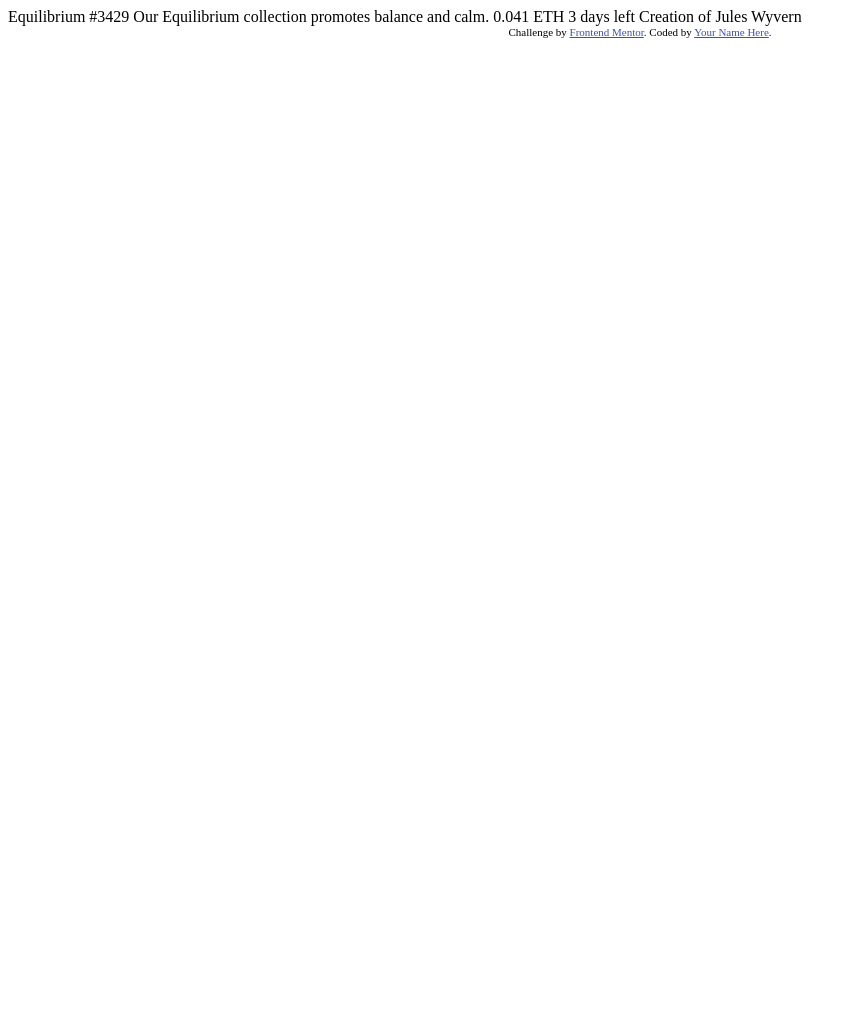
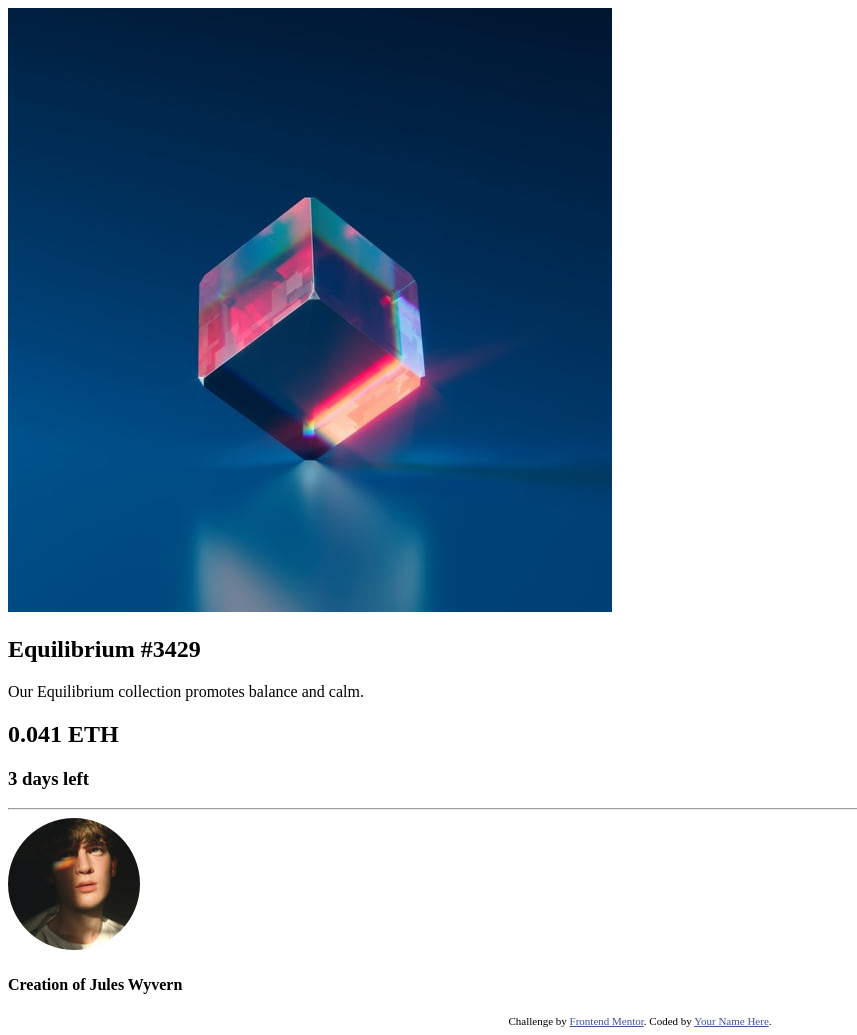
Before and after one commit to ch4r4j4/8NFT-PreviewCard, a plain HTML site: page index.html in a window 1280 px wide. Shown: the whole page, without its empty margins (0-857 px from the left). Before the commit the page ends 800 px from the top, so only its background shows below. Drawn offline with Linux system fonts and the light colour scheme.

Commit message:
Update index.html

```diff
--- a/index.html
+++ b/index.html
@@ -15,16 +15,26 @@
   </style>
 </head>
 <body>
-
-  Equilibrium #3429
-
-  Our Equilibrium collection promotes balance and calm.
-
-  0.041 ETH
-  3 days left
-
-  Creation of Jules Wyvern
-
+  <article class="main-container">
+    <picture>
+      <img src="./images/image-equilibrium.jpg" alt="image principal">
+    </picture>
+    <div class="description-card">
+      <h1 class="title">Equilibrium #3429</h1>
+      <p class="paragraph">Our Equilibrium collection promotes balance and calm.</p>
+      <div>
+        <h2 class="price">0.041 ETH</h2>
+        <h3 class="days-left">3 days left</h3>
+      </div>
+      <hr>
+      <div class="profile">
+        <picture>
+          <img src="./images/image-avatar.png" alt="avatar profile">
+          <h4 class="name">Creation of <span>Jules Wyvern</span></h4>
+        </picture>
+      </div>
+    </div>
+  </article>
   <div class="attribution">
     Challenge by <a href="https://www.frontendmentor.io?ref=challenge" target="_blank">Frontend Mentor</a>.
     Coded by <a href="#">Your Name Here</a>.
```
